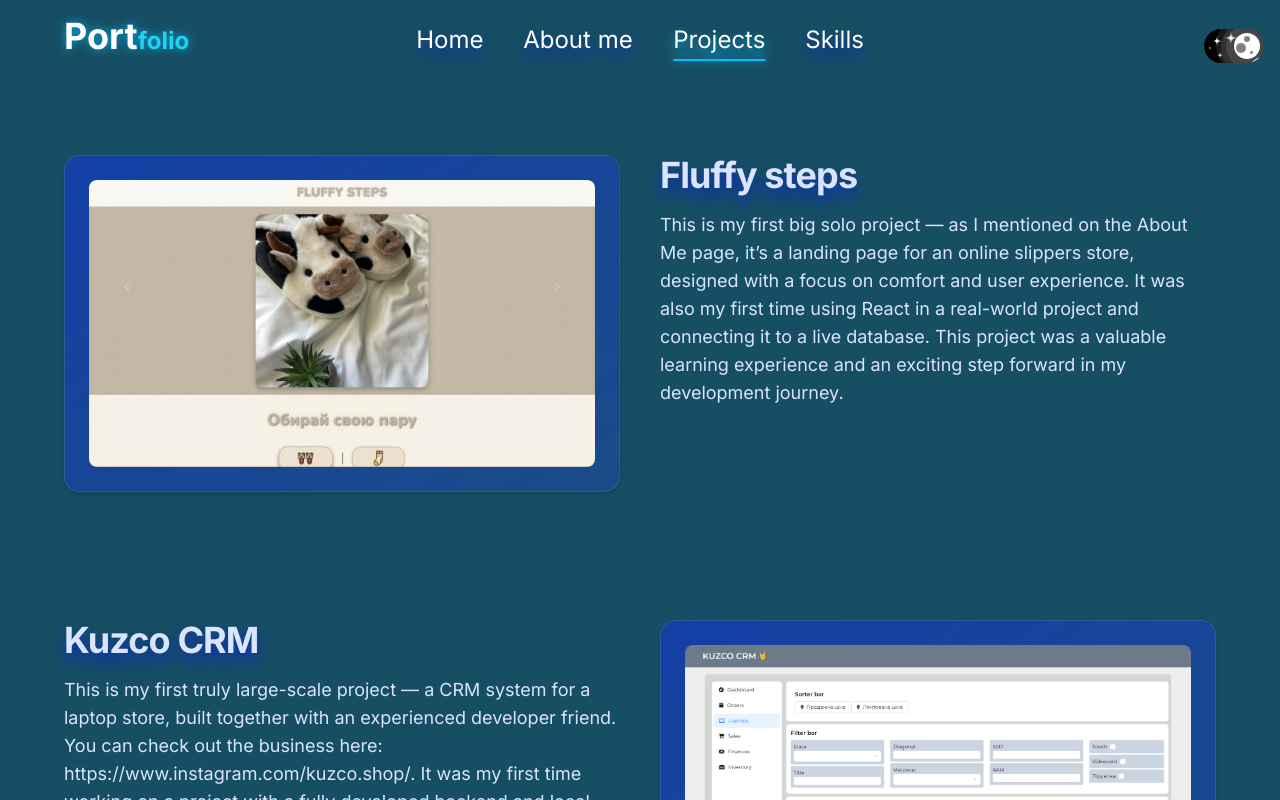
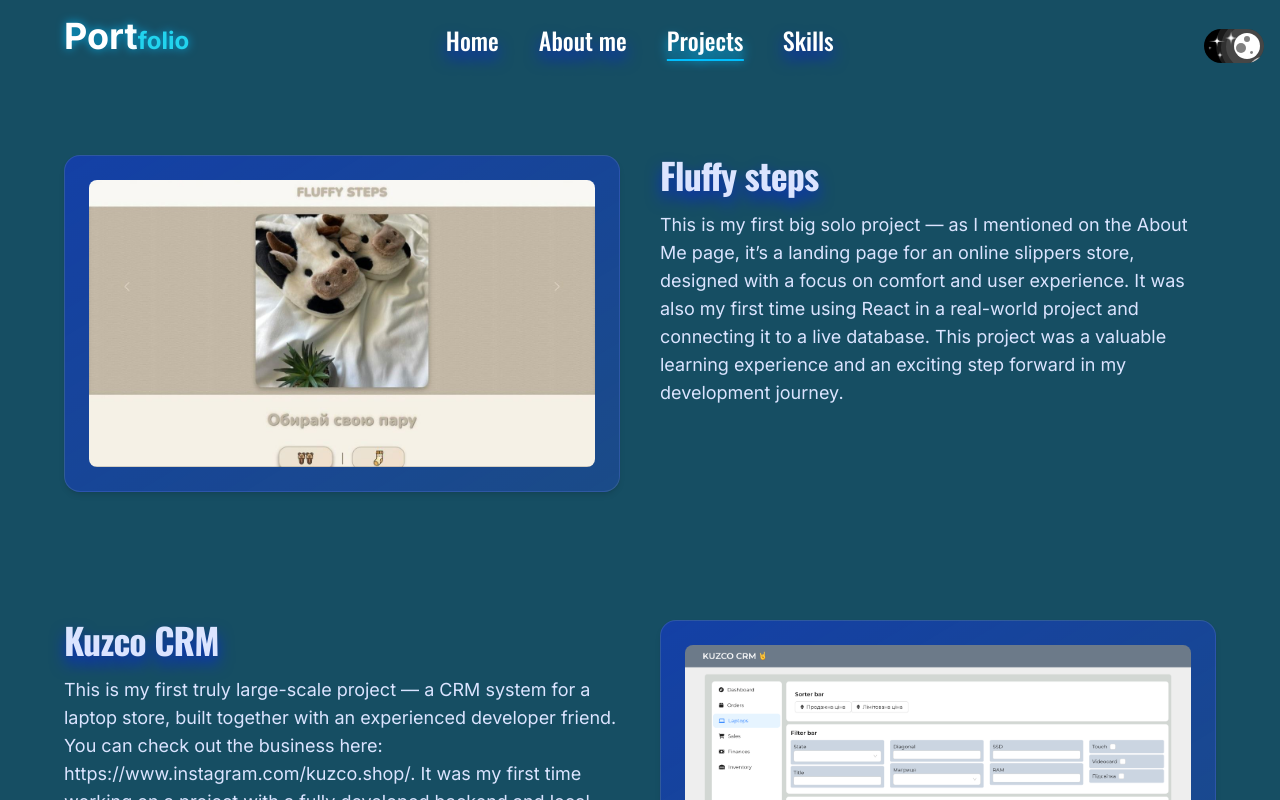
Before and after one commit to starewxz/portfolio, a React (Vite) app: page /projects in a window 1280 px wide. Shown: the top 800 px of the page. Built offline with nearby package versions, Linux system fonts and the light colour scheme.

Commit message:
update styling

```diff
--- a/data-projects.js
+++ b/data-projects.js
@@ -58,12 +58,7 @@
         id: "note-keeper",
         name: "Note Keeper",
         img: [
-            `${import.meta.env.BASE_URL}projects/keeper1.jpeg`,
-            `${import.meta.env.BASE_URL}projects/keeper2.jpeg`,
-            `${import.meta.env.BASE_URL}projects/keeper3.jpeg`,
-            `${import.meta.env.BASE_URL}projects/keeper4.jpeg`,
-            `${import.meta.env.BASE_URL}projects/keeper5.png`,
-            `${import.meta.env.BASE_URL}projects/keeper6.png`,
+
         ],
         text: "This is a React-based note-taking app I built to practice state management, component design, and local storage persistence. It features inline editing with a clean UI, allowing users to create, edit, and delete notes seamlessly.",
         link: "https://keeper-delta-taupe.vercel.app",
--- a/index.html
+++ b/index.html
@@ -6,6 +6,9 @@
     <link rel="icon" href="/code.png" />
     <link rel="apple-touch-icon" href="/code.png">
     <link href="https://fonts.googleapis.com/css2?family=Inter:wght@400;600;700&display=swap" rel="stylesheet" />
+    <link rel="preconnect" href="https://fonts.googleapis.com">
+    <link rel="preconnect" href="https://fonts.gstatic.com" crossorigin>
+    <link href="https://fonts.googleapis.com/css2?family=Oswald:wght@200..700&display=swap" rel="stylesheet">
     <meta name="keywords" content="portfolio revasevych">
     <meta name="description" content="This is portfolio website for Revasevych Stanislav, young and passionate full-stack web developer">
     <meta name="author" content="Developed by Stanislav Revasevych">
--- a/package.json
+++ b/package.json
@@ -18,6 +18,8 @@
     "@tailwindcss/postcss": "^4.1.7",
     "@tailwindcss/vite": "^4.1.7",
     "antd": "^5.25.3",
+    "framer": "^2.4.1",
+    "motion": "^12.15.0",
     "prop-types": "^15.8.1",
     "react": "^18.3.1",
     "react-dom": "^18.3.1",
--- a/src/index.css
+++ b/src/index.css
@@ -34,6 +34,7 @@
     text-shadow: 0 8px 15px rgba(0, 30, 255, 0.6);
     background: none;
     transition: all 0.3s ease;
+    font-family: "Oswald", sans-serif;
 }
 h2::after {
     content: '';
```
Also changed, not shown: 1 other file (tests, documents, lock files or other folders).
